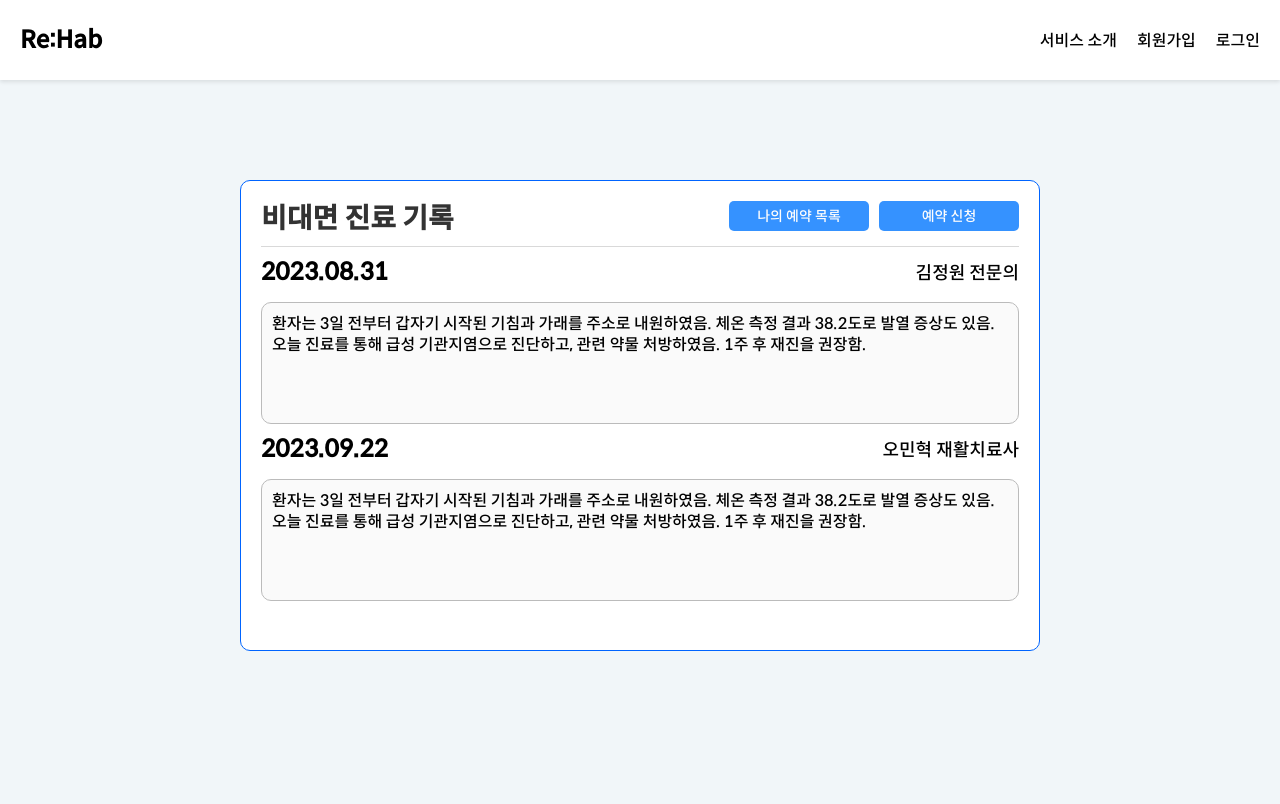
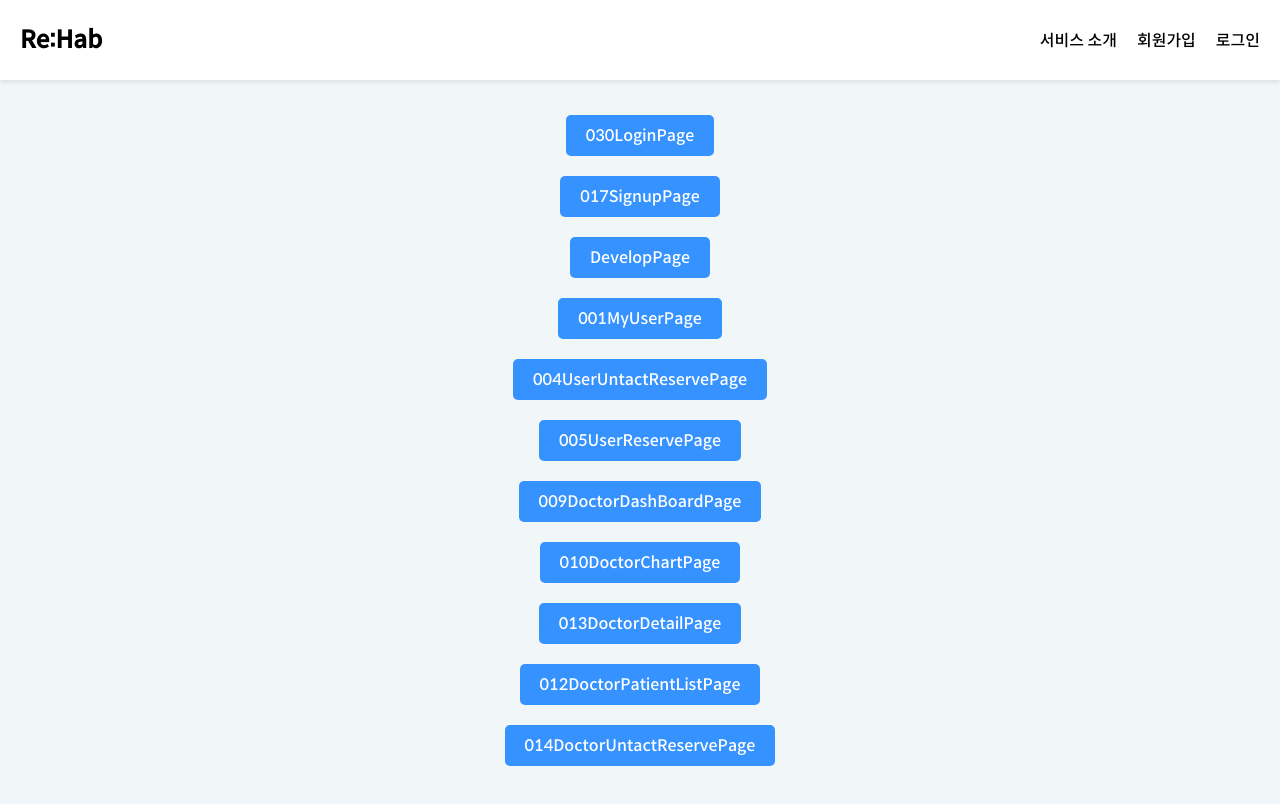
Before and after one commit to sync-without-async/Rehab-FrontEnd, a React (Vite) app: page / in a window 1280 px wide. Shown: the top 804 px of the page. Built offline with nearby package versions, Linux system fonts and the light colour scheme.

Commit message:
Feat: / 에 다른 페이지들 확인할 수 있도록 버튼 라우트 구현

```diff
--- a/src/pages/DevelopPage.jsx
+++ b/src/pages/DevelopPage.jsx
@@ -1,6 +1,6 @@
+import { Link } from 'react-router-dom';
 import styled from 'styled-components';
 import Header from '../components/Header/Header';
-import UserUntactRecord from '../components/UserDashBoard/UserUntactRecord';
 
 const PageContainer = styled.div`
   display: flex;
@@ -13,18 +13,51 @@ const CenteredContainer = styled.div`
   justify-content: center;
   align-items: center;
   flex: 1;
-  margin-top: -50px;
+  flex-direction: column;
+  gap: 20px;
+`;
+
+const RouteButton = styled.button`
+  padding: 10px 20px;
+  font-size: 16px;
+  cursor: pointer;
+  border: none;
+  background-color: #3592FF;
+  color: white;
+  border-radius: 5px;
+  transition: background-color 0.3s;
+
+  &:hover {
+    background-color: #2c75e0;
+  }
 `;
 
 const DevelopPage = () => {
+    const routes = [
+      { path: "/login", name: "030LoginPage" },
+      { path: "/signup", name: "017SignupPage" },
+      { path: "/", name: "DevelopPage" },
+      { path: "/userdash", name: "001MyUserPage" },
+      { path: "/useruntactreserve", name: "004UserUntactReservePage" },
+      { path: "/userreserve", name: "005UserReservePage" },
+      { path: "/doctordash", name: "009DoctorDashBoardPage" },
+      { path: "/doctorchart", name: "010DoctorChartPage" },
+      { path: "/doctordetail", name: "013DoctorDetailPage" },
+      { path: "/doctorpatientlist", name: "012DoctorPatientListPage" },
+      { path: "/doctoruntactreserve", name: "014DoctorUntactReservePage" },
+    ];
 
   return (
-      <PageContainer>
-          <Header/>
-          <CenteredContainer>
-            <UserUntactRecord />
-          </CenteredContainer>
-      </PageContainer>
+    <PageContainer>
+      <Header />
+      <CenteredContainer>
+        {routes.map(route => (
+          <Link key={route.path} to={route.path}>
+            <RouteButton>{route.name}</RouteButton>
+          </Link>
+        ))}
+      </CenteredContainer>
+    </PageContainer>
   );
 }
 
```
